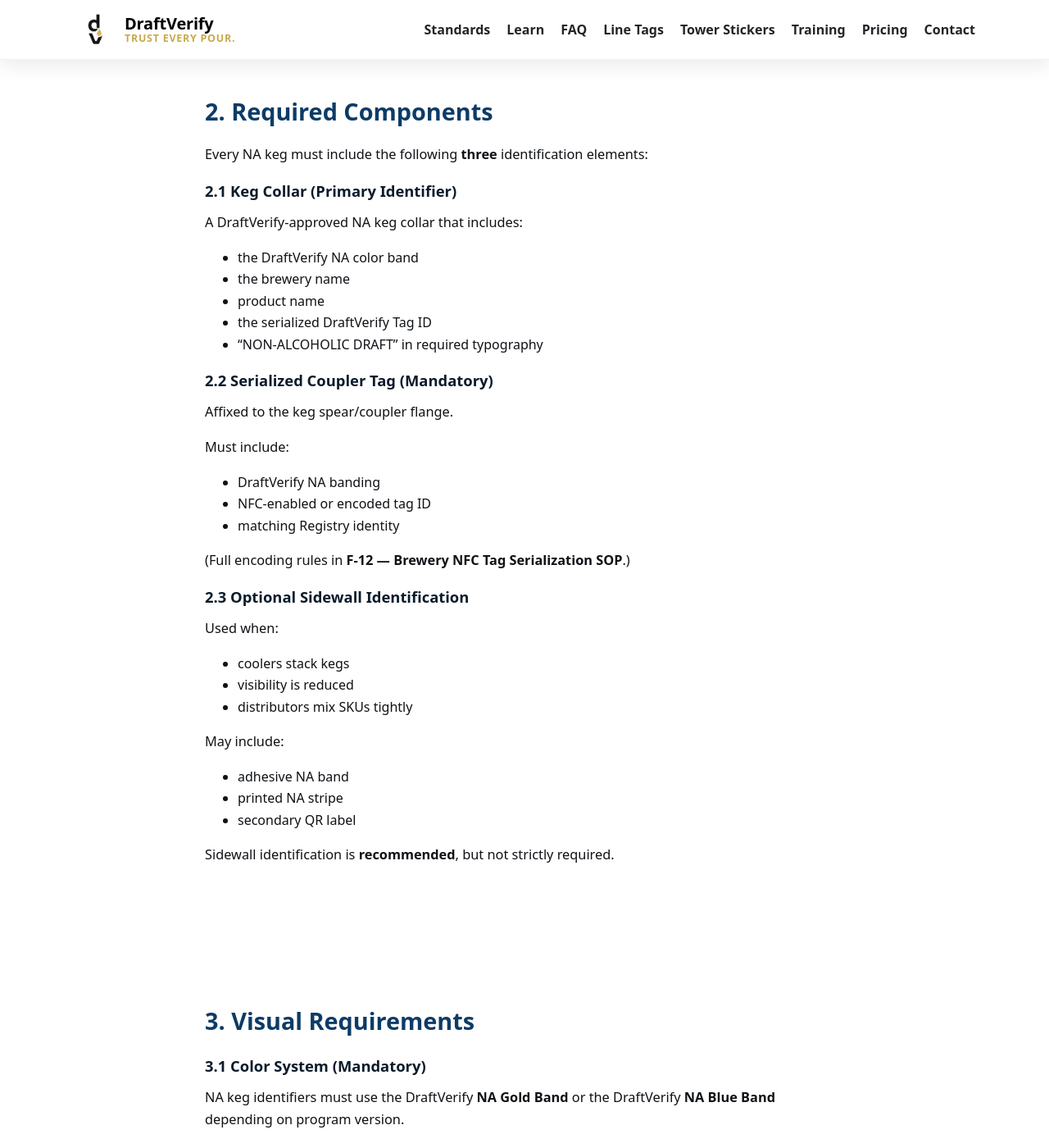
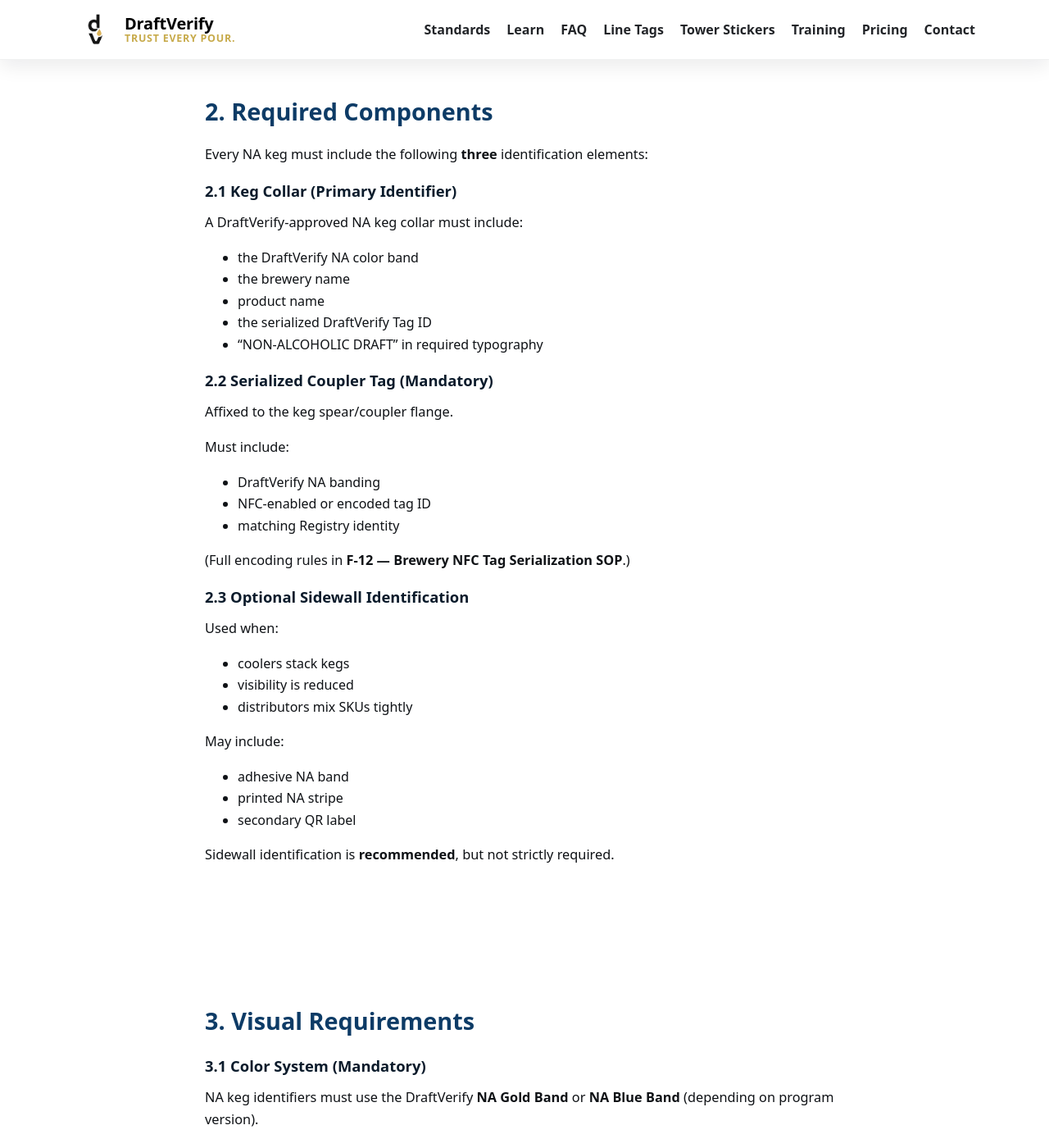
Before and after one commit to draftverify/draftverify.com, a Jekyll site: the page built from docs/f-6-keg-identification-standard.md, in a window 1280 px wide and 1400 px high, scrolled down 944 px. Shown: the whole window at 82% size. Built offline with Jekyll 4.4.1, drawn with Linux system fonts in a browser that asks for light colours; some of the changed text lies outside the part shown.

Commit message:
Update f-6-keg-identification-standard.md

```diff
--- a/docs/f-6-keg-identification-standard.md
+++ b/docs/f-6-keg-identification-standard.md
@@ -25,7 +25,6 @@ Clear, durable, unambiguous identification at the keg level is required to preve
 </div>
 </section>
 
-
 <!-- SECTION 1 — PURPOSE -->
 <section class="section">
   <div class="container" style="max-width:820px" markdown="1">
@@ -45,7 +44,6 @@ Keg identification is non-optional for DraftVerify compliance.
 </div>
 </section>
 
-
 <!-- SECTION 2 — REQUIRED COMPONENTS -->
 <section class="section">
   <div class="container" style="max-width:820px" markdown="1">
@@ -56,7 +54,7 @@ Every NA keg must include the following **three** identification elements:
 
 ### 2.1 Keg Collar (Primary Identifier)
 
-A DraftVerify-approved NA keg collar that includes:
+A DraftVerify-approved NA keg collar must include:
 
 - the DraftVerify NA color band
 - the brewery name
@@ -95,7 +93,6 @@ Sidewall identification is **recommended**, but not strictly required.
 </div>
 </section>
 
-
 <!-- SECTION 3 — VISUAL REQUIREMENTS -->
 <section class="section">
   <div class="container" style="max-width:820px" markdown="1">
@@ -104,7 +101,7 @@ Sidewall identification is **recommended**, but not strictly required.
 
 ### 3.1 Color System (Mandatory)
 
-NA keg identifiers must use the DraftVerify **NA Gold Band** or the DraftVerify **NA Blue Band** depending on program version.
+NA keg identifiers must use the DraftVerify **NA Gold Band** or **NA Blue Band** (depending on program version).
 
 Colors must meet:
 
@@ -133,8 +130,7 @@ No substitute language is permitted.
 </div>
 </section>
 
-
-<!-- SECTION 4 — PLACEMENT RULES -->
+<!-- SECTION 4 — PLACEMENT REQUIREMENTS -->
 <section class="section">
   <div class="container" style="max-width:820px" markdown="1">
 
@@ -159,7 +155,7 @@ The coupler tag must be attached:
 - in a tamper-resistant position
 - within 25 mm of the engagement point
 
-This ensures staff identify the keg **during** changeover — the moment of greatest risk.
+This ensures staff identify the keg **during** changeover.
 
 ### 4.3 Sidewall Placement (If Used)
 
@@ -172,7 +168,6 @@ Must be:
 
 </div>
 </section>
-
 
 <!-- SECTION 5 — DURABILITY REQUIREMENTS -->
 <section class="section">
@@ -196,8 +191,7 @@ The DraftVerify Initiative may require testing or samples for verification.
 </div>
 </section>
 
-
-<!-- SECTION 6 — MATCHING WITH DIGITAL REGISTRY -->
+<!-- SECTION 6 — DIGITAL CONSISTENCY -->
 <section class="section">
   <div class="container" style="max-width:820px" markdown="1">
 
@@ -222,7 +216,6 @@ Any mislabeled keg is **not compliant**.
 </div>
 </section>
 
-
 <!-- SECTION 7 — NON-COMPLIANCE CONDITIONS -->
 <section class="section">
   <div class="container" style="max-width:820px" markdown="1">
@@ -266,8 +256,7 @@ Audit failures may result in:
 </div>
 </section>
 
-
-<!-- SECTION 9 — DOCUMENT INTEGRATION -->
+<!-- SECTION 9 — RELATED DOCUMENTS -->
 <section class="section">
   <div class="container" style="max-width:820px" markdown="1">
 
@@ -283,7 +272,6 @@ This document must be applied in conjunction with:
 
 </div>
 </section>
-
 
 <!-- SECTION 10 — COPYRIGHT -->
 <section class="section">
```
Also changed, not shown: other parts of docs/f-6-keg-identification-standard.md (+1 -4 lines).
